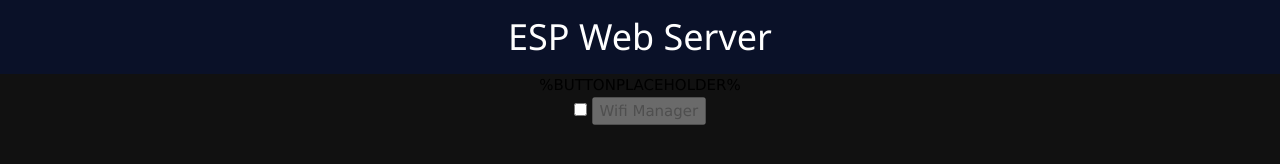
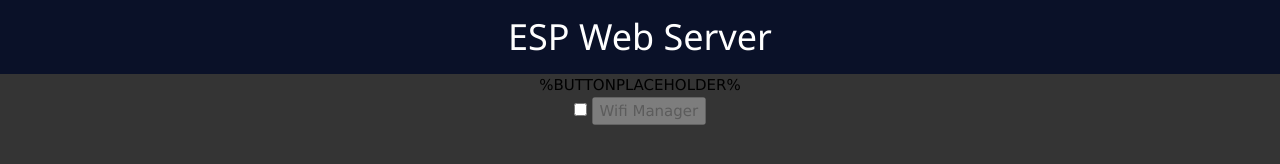
Before and after one commit to matllorens/ETHERNET_CONTROLLER, a plain HTML site: page data/index.html in a window 1280 px wide. Drawn offline with nearby package versions, Linux system fonts and the light colour scheme.

Commit message:
Cambio de color de fondo

```diff
--- a/data/style.css
+++ b/data/style.css
@@ -24,7 +24,7 @@ p {
 
 body {
   margin: 0;
-  background-color: #111111;
+  background-color: #343434;
 }
 
 .content {
```
